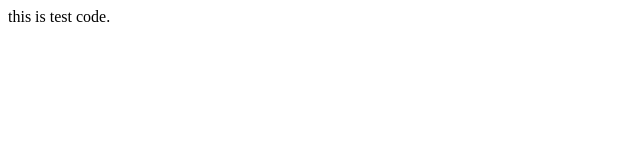
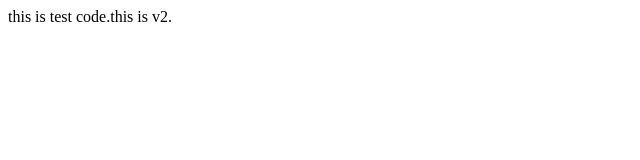
Before and after one commit to Harpreet-092/git, a plain HTML site: page index.html in a window 1280 px wide. Shown: the full height of the page, 0-640 px from the left. Drawn offline with Linux system fonts and the light colour scheme.

Commit message:
my 2nd commit

```diff
--- a/index.html
+++ b/index.html
@@ -6,6 +6,6 @@
     <title>Document</title>
 </head>
 <body>
-this is test code.
+this is test code.this is v2.
 </body>
 </html>
```
